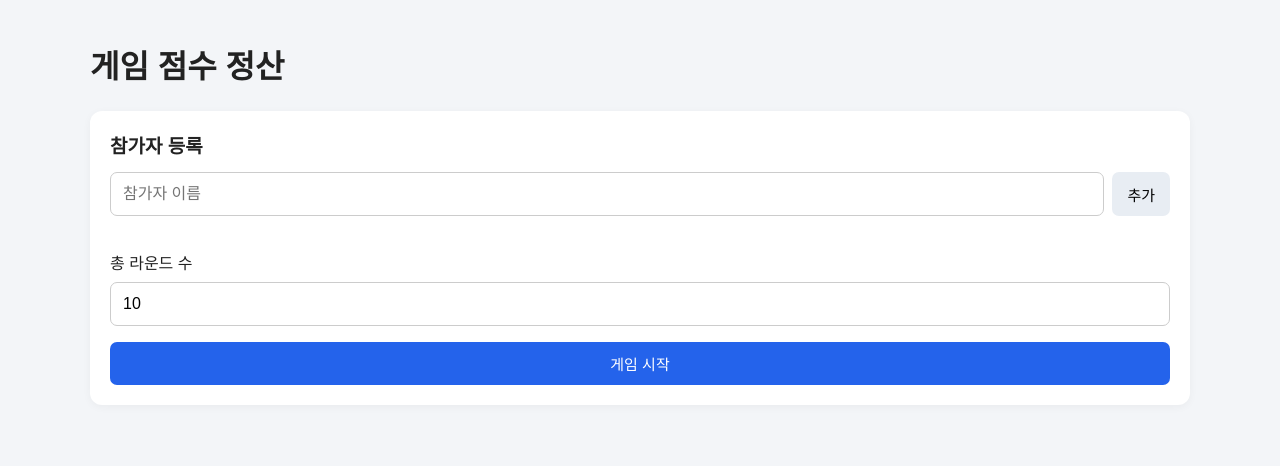
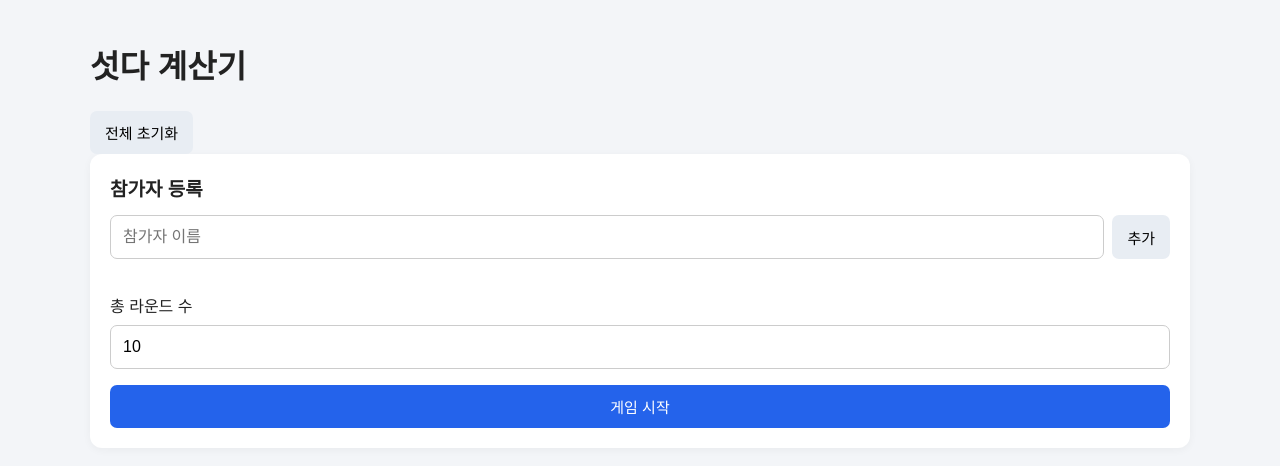
Before and after one commit to Info5979/Korean-poker, a plain HTML site: page index.html in a window 1280 px wide. Drawn offline with Linux system fonts and the light colour scheme.

Commit message:
Rename game score calculator to 섯다 계산기

```diff
--- a/index.html
+++ b/index.html
@@ -3,12 +3,13 @@
 <head>
   <meta charset="UTF-8">
   <meta name="viewport" content="width=device-width, initial-scale=1.0">
-  <title>게임 점수 정산</title>
+  <title>섯다 계산기</title>
   <link rel="stylesheet" href="style.css">
 </head>
 <body>
   <main class="container">
-    <h1>게임 점수 정산</h1>
+    <h1>섯다 계산기</h1>
+    <button id="resetBtn" class="secondary">전체 초기화</button>
 
     <section class="panel">
       <h2>참가자 등록</h2>
```
